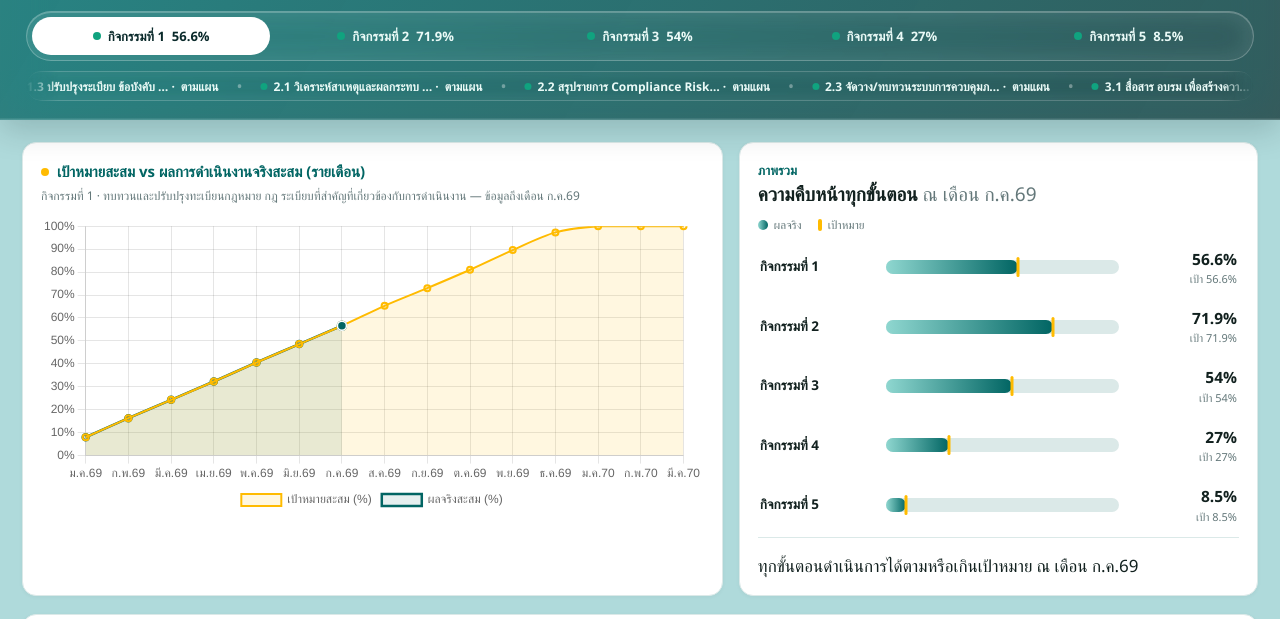
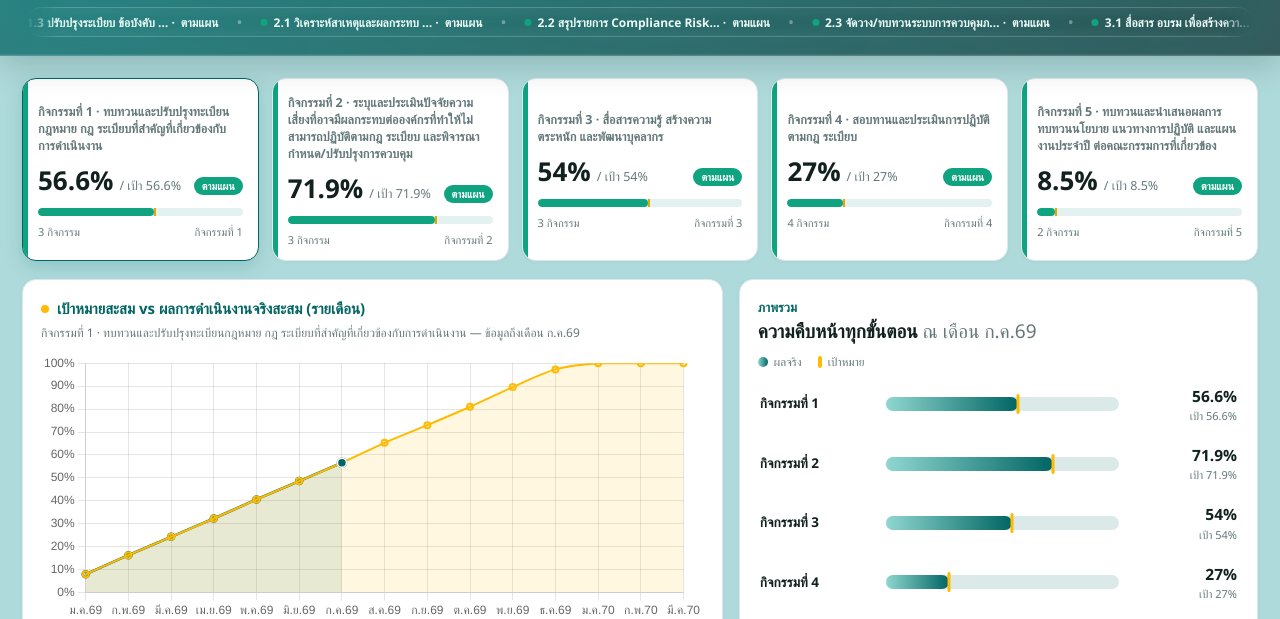
Before and after one commit to atomnet18-lang/Compliance-Dashboard, a plain HTML site: page index.html in a window 1280 px wide. Shown: the part 144-763 px from the top of the page. Drawn offline with nearby package versions, Linux system fonts and the light colour scheme.

Commit message:
Card Layout

```diff
--- a/index.html
+++ b/index.html
@@ -27,13 +27,22 @@
   .asof select:hover{background:rgba(255,255,255,.72)}
   .asof select:focus-visible{outline:2px solid #fff;outline-offset:2px}
   .wrap{max-width:1280px;margin:0 auto;padding:22px}
-  .tabbar{display:flex;gap:6px;background:rgba(255,255,255,.14);border:1px solid rgba(255,255,255,.24);border-radius:999px;padding:5px;margin-top:14px;overflow-x:auto;-webkit-backdrop-filter:blur(16px) saturate(180%);backdrop-filter:blur(16px) saturate(180%);box-shadow:inset 0 1px 0 rgba(255,255,255,.22)}
-  .tabbtn{flex:1;display:flex;align-items:center;justify-content:center;gap:7px;white-space:nowrap;border:none;background:transparent;color:#eafaf7;font-family:inherit;font-size:13px;font-weight:600;padding:10px 14px;border-radius:999px;cursor:pointer;transition:background .15s,color .15s}
-  .tabbtn:hover{background:rgba(255,255,255,.16)}
-  .tabbtn.active{background:#fff;color:var(--mea-navy-d)}
-  .tabbtn .tdot{width:8px;height:8px;border-radius:50%;flex:none}
-  .tabbtn .tpct{font-weight:800}
-  .tabbtn:focus-visible{outline:2px solid #fff;outline-offset:2px}
+  .plancards{display:grid;grid-template-columns:repeat(5,1fr);gap:13px;margin-bottom:18px}
+  .plancard{background:var(--card);border-radius:14px;border:1px solid var(--line);box-shadow:0 1px 4px rgba(0,0,0,.04);padding:15px 15px 13px;cursor:pointer;text-align:left;font-family:inherit;position:relative;overflow:hidden;transition:box-shadow .15s,border-color .15s}
+  .plancard:hover{box-shadow:0 6px 16px rgba(1,101,99,.14)}
+  .plancard.active{border-color:var(--mea-navy);box-shadow:0 6px 18px rgba(1,101,99,.18)}
+  .plancard .pcbar{position:absolute;top:0;left:0;width:5px;height:100%}
+  .plancard .pcname{font-size:12.5px;color:var(--muted);font-weight:600;min-height:34px}
+  .plancard .pcnum{display:flex;align-items:baseline;gap:6px;margin-top:8px}
+  .plancard .pcactual{font-size:26px;font-weight:800;color:var(--ink)}
+  .plancard .pctarget{font-size:12.5px;color:var(--muted)}
+  .plancard .pcchip{font-size:10.5px;font-weight:700;padding:2px 8px;border-radius:20px;color:#fff;margin-left:auto}
+  .plancard .pctrack{height:8px;border-radius:6px;background:#e3f2f0;margin-top:10px;overflow:hidden;position:relative}
+  .plancard .pcfill{height:100%;border-radius:6px}
+  .plancard .pctick{position:absolute;top:-2px;width:2px;height:12px;background:var(--mea-gold-d)}
+  .plancard .pcmeta{display:flex;justify-content:space-between;font-size:11px;color:var(--muted);margin-top:8px}
+  .plancard:focus-visible{outline:2px solid var(--mea-navy);outline-offset:2px}
+  @media(max-width:980px){.plancards{grid-template-columns:repeat(2,1fr)}}
   .marquee{position:relative;margin-top:10px;height:30px;overflow:hidden;border-radius:999px;background:rgba(255,255,255,.10);border:1px solid rgba(255,255,255,.18);-webkit-backdrop-filter:blur(12px) saturate(160%);backdrop-filter:blur(12px) saturate(160%);-webkit-mask-image:linear-gradient(90deg,transparent 0,#000 32px,#000 calc(100% - 32px),transparent 100%);mask-image:linear-gradient(90deg,transparent 0,#000 32px,#000 calc(100% - 32px),transparent 100%)}
   .marquee-track{position:absolute;top:0;left:0;display:flex;align-items:center;height:100%;white-space:nowrap;animation:marquee-scroll 32s linear infinite}
   .marquee:hover .marquee-track{animation-play-state:paused}
@@ -124,8 +133,6 @@
     header{-webkit-backdrop-filter:none;backdrop-filter:none;background:linear-gradient(120deg,var(--mea-navy),var(--mea-navy-d))}
     .asof select{-webkit-backdrop-filter:none;backdrop-filter:none;background:#fff;border-color:#cdeae5}
     .mclose{-webkit-backdrop-filter:none;backdrop-filter:none;background:rgba(255,255,255,.28)}
-    .tabbar{-webkit-backdrop-filter:none;backdrop-filter:none;background:rgba(255,255,255,.92)}
-    .tabbtn{color:var(--mea-navy-d)}
   }
   @media (prefers-reduced-motion: reduce){
     *{transition:none!important;animation:none!important}
@@ -177,7 +184,6 @@
       <div id="updated" style="font-size:11px"></div>
     </div>
   </div>
-  <div class="tabbar" id="kpis" role="tablist" aria-label="เลือกขั้นตอน"></div>
   <div class="marquee" aria-label="สถานะรายกิจกรรม">
     <div class="marquee-track" id="marqueeTrack"></div>
   </div>
@@ -227,6 +233,7 @@ function startPulse(){
 }
 
 const APP_HTML=`
+  <div class="plancards" id="kpis" role="tablist" aria-label="เลือกกิจกรรม"></div>
   <div class="grid2">
     <div class="panel">
       <h2><span class="dot"></span>เป้าหมายสะสม vs ผลการดำเนินงานจริงสะสม (รายเดือน)</h2>
@@ -298,14 +305,19 @@ function renderKpis(){
   const box=document.getElementById('kpis');if(!box)return;box.innerHTML='';
   Object.entries(DATA.plans).forEach(([k,p])=>{
     const tgt=planCumTarget(p,curMonth),act=planCumActual(p,curMonth),st=statusOf(tgt,act);
-    const btn=document.createElement('button');
-    btn.type='button';btn.role='tab';
-    btn.className='tabbtn'+(k===curPlan?' active':'');
-    btn.setAttribute('aria-selected',k===curPlan?'true':'false');
-    btn.title=`${p.full||p.name} — ผลจริง ${act}% / เป้า ${tgt}% (${stTH(st)})`;
-    btn.innerHTML=`<span class="tdot" style="background:${C[st]}"></span>${p.name}<span class="tpct">${act}%</span>`;
-    btn.onclick=()=>{curPlan=k;renderAll();};
-    box.appendChild(btn);
+    const card=document.createElement('button');
+    card.type='button';card.role='tab';
+    card.className='plancard'+(k===curPlan?' active':'');
+    card.setAttribute('aria-selected',k===curPlan?'true':'false');
+    card.innerHTML=`<div class="pcbar" style="background:${C[st]}"></div>
+      <div class="pcname">${p.full||p.name}</div>
+      <div class="pcnum"><span class="pcactual">${act}%</span><span class="pctarget">/ เป้า ${tgt}%</span>
+        <span class="pcchip" style="background:${C[st]}">${stTH(st)}</span></div>
+      <div class="pctrack"><div class="pcfill" style="width:${Math.min(act,100)}%;background:${C[st]}"></div>
+        <div class="pctick" style="left:${Math.min(tgt,100)}%"></div></div>
+      <div class="pcmeta"><span>${p.acts.length} กิจกรรม</span><span>${p.name}</span></div>`;
+    card.onclick=()=>{curPlan=k;renderAll();};
+    box.appendChild(card);
   });
 }
 function renderTrend(){
```
